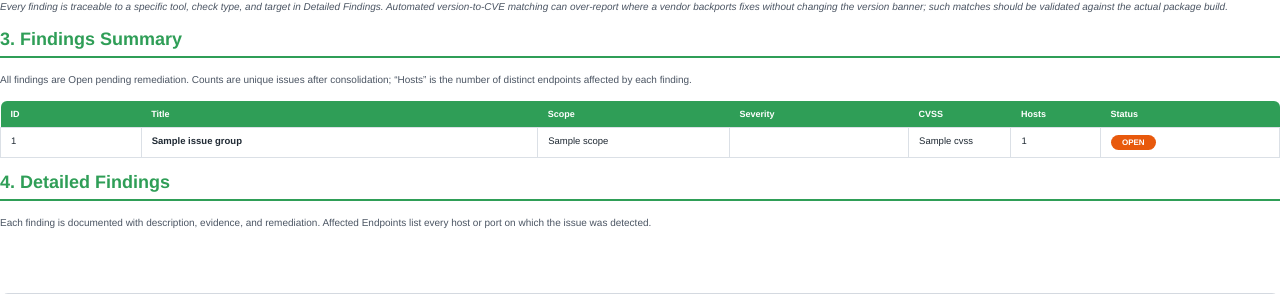
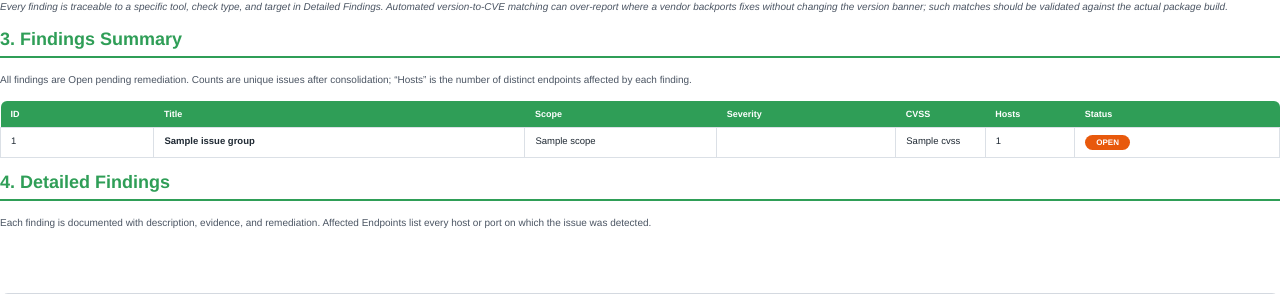
Before and after one commit to cybersecify/OpenEASD, a Django app: template templates/reports/scan_report.html in a window 1280 px wide. Shown: the part 1518-1812 px from the top of the page. Run offline with Django 5.2, Linux system fonts and the light colour scheme; the template is opened without the code that fills it: most values are stand-ins (such as "Sample title", 1, 10 or a date in 2020); grey boxes marked "Sample" are stand-in pictures; data that the repository does not hold is empty; parts of the project's set-up code (start-up, migrations or seed data) failed here and were passed over; some libraries are stand-ins or nearby versions.

Commit message:
fix: stop finding-ID wrapping in the Findings Summary table
The grid's word-break:break-all split "OE-2026-001". Give the ID cell
white-space:nowrap + word-break:normal and rebalance column widths.

Co-Authored-By: Claude Opus 4.8 <noreply@anthropic.com>

```diff
--- a/templates/reports/scan_report.html
+++ b/templates/reports/scan_report.html
@@ -202,13 +202,13 @@
 <p class="lead">All findings are Open pending remediation. Counts are unique issues after consolidation; “Hosts” is the number of distinct endpoints affected by each finding.</p>
 <table class="grid">
   <thead><tr>
-    <th style="width:11%;">ID</th><th style="width:31%;">Title</th><th style="width:15%;">Scope</th>
-    <th style="width:14%;">Severity</th><th style="width:8%;">CVSS</th><th style="width:7%;">Hosts</th><th style="width:14%;">Status</th>
+    <th style="width:12%;">ID</th><th style="width:29%;">Title</th><th style="width:15%;">Scope</th>
+    <th style="width:14%;">Severity</th><th style="width:7%;">CVSS</th><th style="width:7%;">Hosts</th><th style="width:16%;">Status</th>
   </tr></thead>
   <tbody>
     {% for g in issue_groups %}
     <tr>
-      <td>{{ g.fid }}</td>
+      <td style="white-space:nowrap; word-break:normal;">{{ g.fid }}</td>
       <td><strong>{{ g.title }}</strong></td>
       <td>{{ g.scope }}</td>
       <td><span class="badge bg-{{ g.severity }}">{{ g.severity|upper }}</span></td>
```
